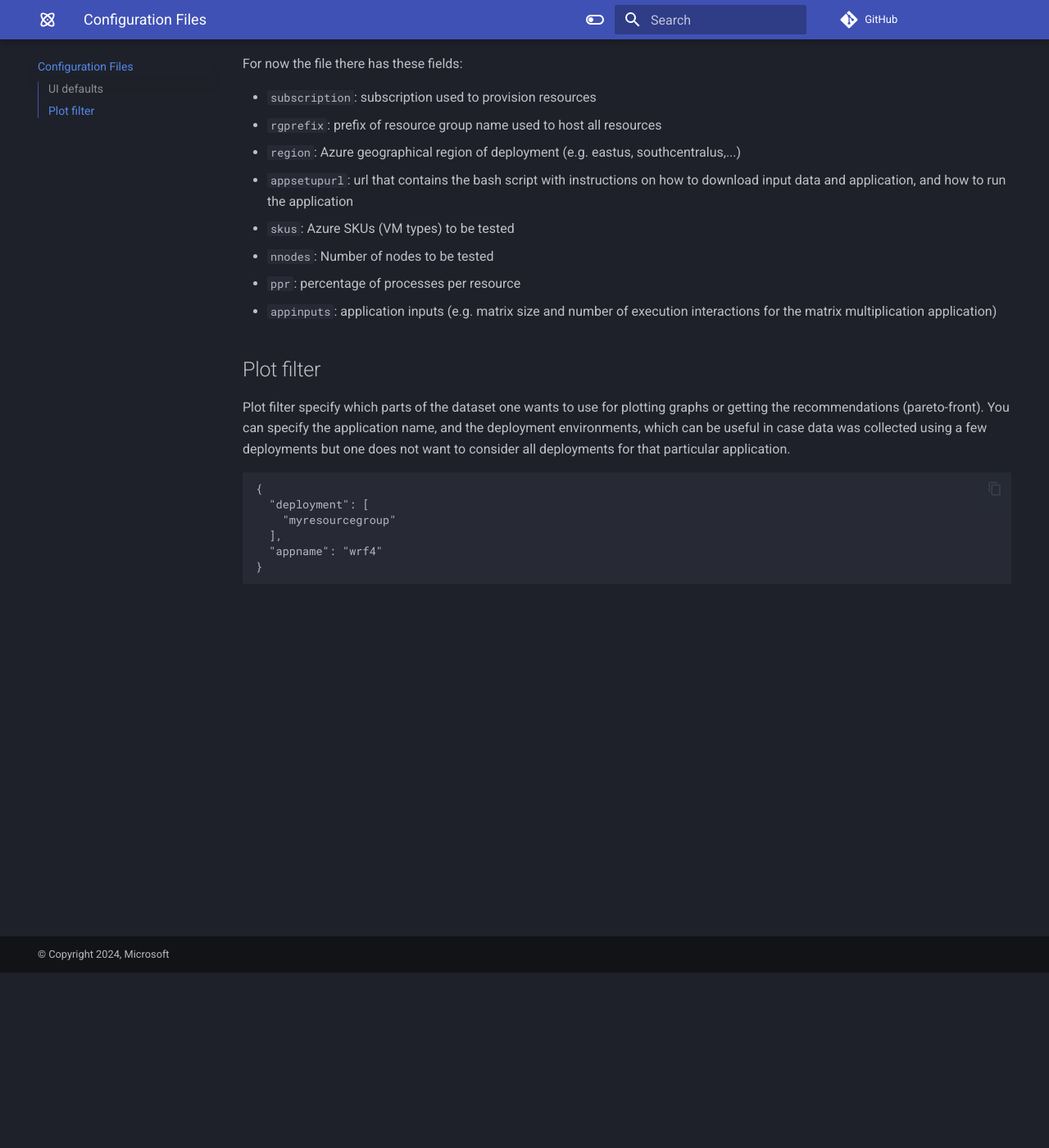
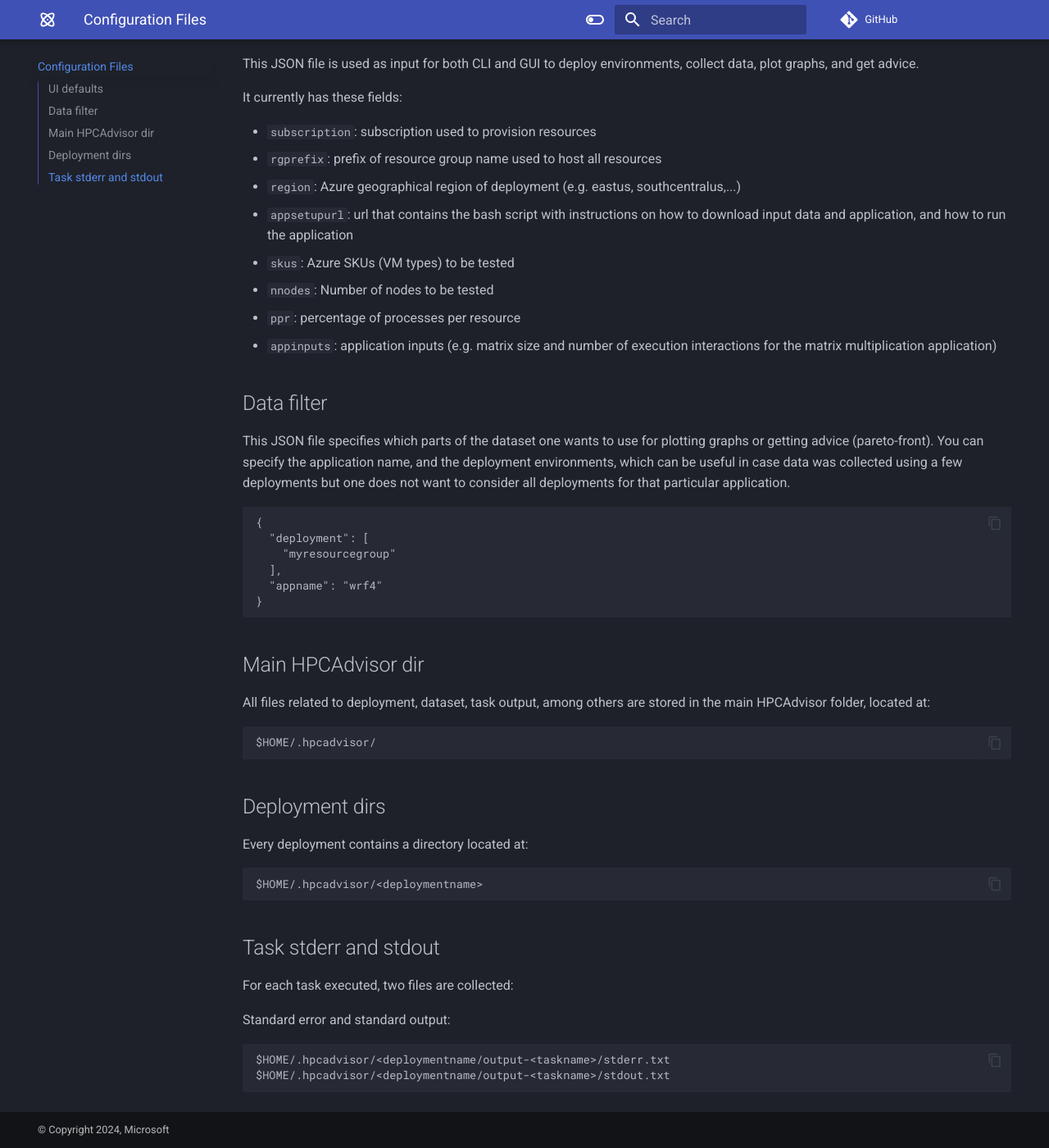
Before and after one commit to Azure/hpcadvisor, an MkDocs documentation site: the page built from docs/configfiles.md, in a window 1280 px wide and 1400 px high, scrolled down 214 px. Shown: the whole window at 82% size. Built offline with MkDocs 1.6.1 and Material for MkDocs 9.7.7, drawn with Linux system fonts in a browser that asks for light colours; comment, search, counter and statistics services are not loaded; some of the changed text lies outside the part shown.

Commit message:
update documentation on files and directories

````diff
--- a/docs/configfiles.md
+++ b/docs/configfiles.md
@@ -1,9 +1,11 @@
-# Configuration Files
+# Files and Dirs
 
 ## UI defaults
 
-For now the file there has these
-fields:
+This JSON file is used as input for both CLI and GUI to deploy environments,
+collect data, plot graphs, and get advice.
+
+It currently has these fields:
 
 - `subscription`: subscription used to provision resources
 - `rgprefix`: prefix of resource group name used to host all resources
@@ -19,10 +21,10 @@ fields:
 
 
 
-## Plot filter
+## Data filter
 
-Plot filter specify which parts of the dataset one wants to use for plotting
-graphs or getting the recommendations (pareto-front). You can specify the
+This JSON file specifies which parts of the dataset one wants to use for plotting
+graphs or getting advice (pareto-front). You can specify the
 application name, and the deployment environments, which can be useful in case
 data was collected using a few deployments but one does not want to consider all
 deployments for that particular application.
@@ -35,3 +37,32 @@ deployments for that particular application.
   "appname": "wrf4"
 }
 ```
+
+##  Main HPCAdvisor dir
+
+All files related to deployment, dataset, task output, among others are stored
+in the main HPCAdvisor folder, located at:
+
+```
+$HOME/.hpcadvisor/
+```
+
+
+## Deployment dirs
+
+Every deployment contains a directory located at:
+
+```
+$HOME/.hpcadvisor/<deploymentname>
+```
+
+## Task stderr and stdout
+
+For each task executed, two files are collected:
+
+Standard error and standard output:
+
+```
+$HOME/.hpcadvisor/<deploymentname/output-<taskname>/stderr.txt
+$HOME/.hpcadvisor/<deploymentname/output-<taskname>/stdout.txt
+```
````
